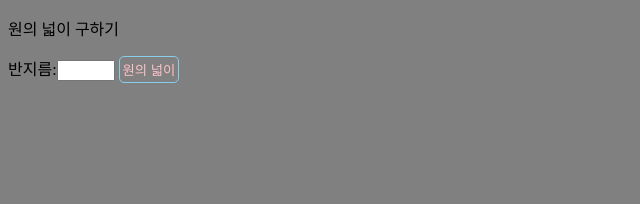
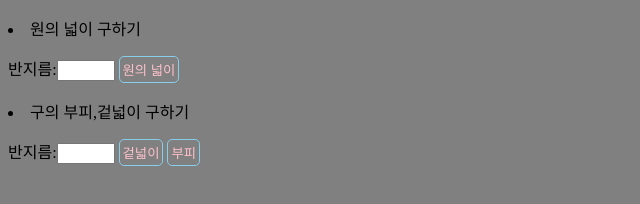
Before and after one commit to mirina2/circle_calc.github.io, a plain HTML site: page index.html in a window 1280 px wide. Shown: the whole page, without its empty margins (0-640 px from the left). Drawn offline with Linux system fonts and the light colour scheme.

Commit message:
Update index.html

```diff
--- a/index.html
+++ b/index.html
@@ -7,13 +7,22 @@
 
     </head>
     <body>
-        <p>원의 넓이 구하기</p>
+        <p><li>원의 넓이 구하기</p>
         반지름:<input type="number" id ="Radius" onchange="check_radius(this)">
         <input type="button" value="원의 넓이" id="rd"
-        onclick="output_width(this)">
+        onclick="output_width(this)"></li>
+       <p> <li>
+            구의 부피,겉넓이 구하기</p>
+            반지름:<input type="number" id="Radius" onchange="check_radius(this)">
+            <input type="button" value="겉넓이" id="rd"
+            onclick="output_surface_area(this)">
+            <input type="button" value="부피" id="rd"
+            onclick="output_Volume(this)">
+        </li>
+
     </body>
     <style>
-    #Radius{
+#Radius{
         width:50px;
     }
         body{
@@ -35,13 +44,12 @@
             color:white;
         }
 
-
-
     </style>
     <script>
     var asdf_number = 0;
     function check_radius(asdf){
         asdf_number = asdf.value;
+
         if (asdf.value< 0){
             asdf.value = 0;
         }
@@ -51,11 +59,35 @@
             alert("반지름이 '0'일때는 구할수 없잖아요?");
         }
         if(asdf_number >0){
-        alert("반지름의 길이는 "  +Math.pow(asdf_number,2)+"π"+" 입니다");
+        alert("원의 넓이는 "  +Math.pow(asdf_number,2)+"π"+" 입니다");
 
     }
+    }
+    function output_surface_area(wat){
+        if(asdf_number ==0){
+            alert("반지름이 '0'일때는 구할수 없잖아요?");
+        }
+        if(asdf_number >0){
+        alert("구의 겉넓이는 " +    4*Math.pow(asdf_number,2)+"π"+" 입니다");
 
     }
+    }
+
+    function output_Volume(wat){
+        var V=4/3*Math.pow(asdf_number,3);
+        if(asdf_number ==0){
+            alert("반지름이 '0'일때는 구할수 없잖아요?");
+        }
+        if(asdf_number !=0&asdf_number%3 !==0){
+        alert("구의 부피는 약 " +    (4/3*Math.pow(asdf_number,3)).toFixed(1)+"π"+" 입니다");
+
+    }
+    if(asdf_number !=0&asdf_number%3 ==0){
+        alert("구의 부피는 " +  4/3*Math.pow(asdf_number,3)+"π"+" 입니다");
+
+    }
+    }
+
 
     </script>
 </html>
```
